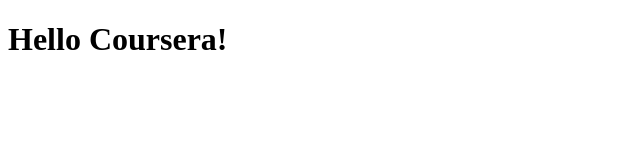
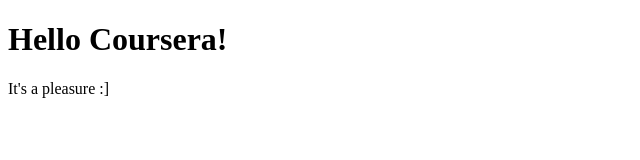
Before and after one commit to Dom-nik/coursera-webdev, a plain HTML site: page site/index.html in a window 1280 px wide. Shown: the whole page, without its empty margins (0-640 px from the left). Drawn offline with Linux system fonts and the light colour scheme.

Commit message:
First change.

```diff
--- a/site/index.html
+++ b/site/index.html
@@ -5,5 +5,6 @@
 </head>
 <body>
 <h1>Hello Coursera!</h1>
+<p>It's a pleasure :]</p>
 </body>
 </html>
```
